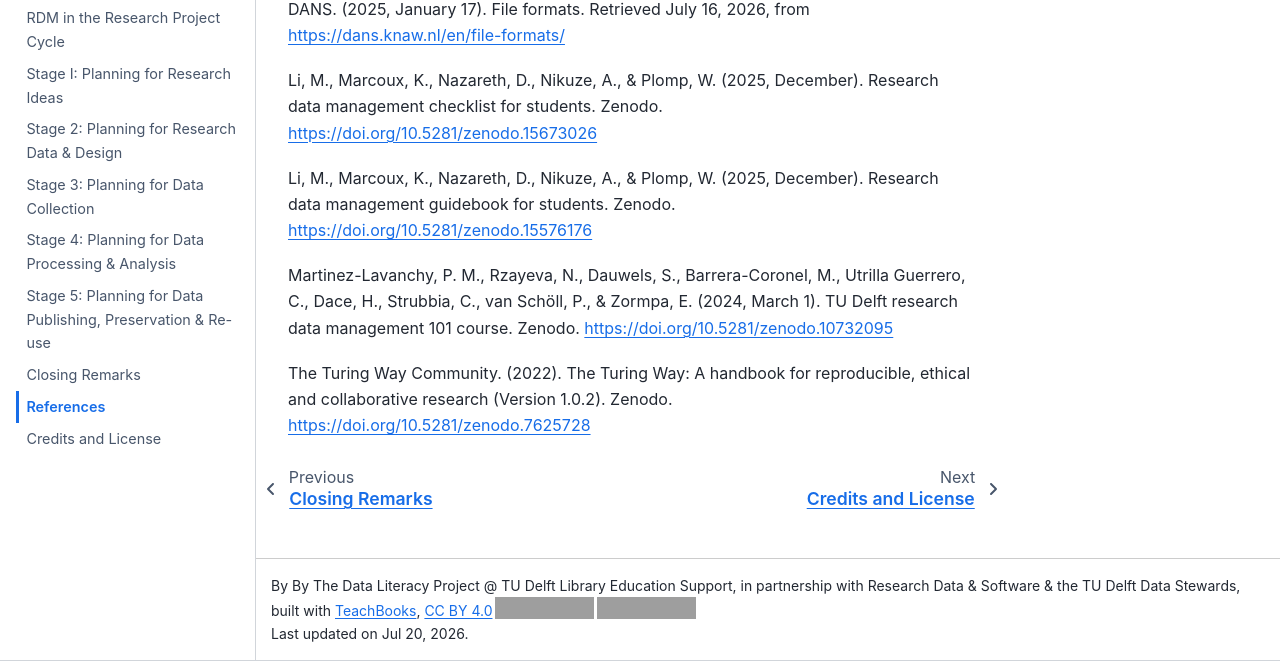
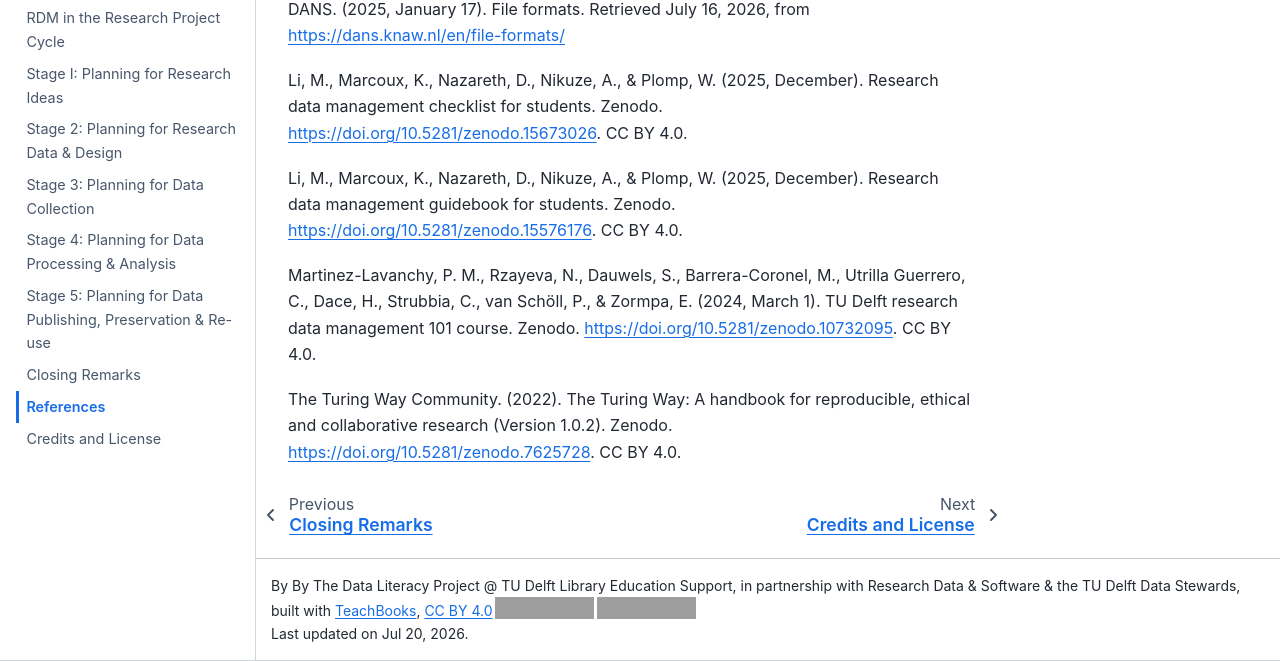
Before and after one commit to tu-delft-library/planning_for_rdm, a Jupyter Book: the page built from book/references.md, in a window 1280 px wide, cut to the strip 239-900 px from the top of the page. Built offline with Jupyter Book 1.0.4 settings and Sphinx 7.4.7 and the Sphinx Book theme 1.1.4, drawn with Linux system fonts in a browser that asks for light colours; comment, search, counter and statistics services are not loaded; grey boxes are pictures that could not be loaded.

Commit message:
Update references.md

```diff
--- a/book/references.md
+++ b/book/references.md
@@ -3,10 +3,10 @@
 :::
 DANS. (2025, January 17). File formats. Retrieved July 16, 2026, from <a href="https://dans.knaw.nl/en/file-formats/" target="_blank"> https://dans.knaw.nl/en/file-formats/</a>
 
-Li, M., Marcoux, K., Nazareth, D., Nikuze, A., & Plomp, W. (2025, December). Research data 	management checklist for students. Zenodo. <a href="https://doi.org/10.5281/zenodo.15673026" target="_blank"> https://doi.org/10.5281/zenodo.15673026</a>
+Li, M., Marcoux, K., Nazareth, D., Nikuze, A., & Plomp, W. (2025, December). Research data 	management checklist for students. Zenodo. <a href="https://doi.org/10.5281/zenodo.15673026" target="_blank"> https://doi.org/10.5281/zenodo.15673026</a>. CC BY 4.0.
 
-Li, M., Marcoux, K., Nazareth, D., Nikuze, A., & Plomp, W. (2025, December). Research data 	management guidebook for students. Zenodo. <a href="https://doi.org/10.5281/zenodo.15576176" target="_blank"> https://doi.org/10.5281/zenodo.15576176</a>
+Li, M., Marcoux, K., Nazareth, D., Nikuze, A., & Plomp, W. (2025, December). Research data 	management guidebook for students. Zenodo. <a href="https://doi.org/10.5281/zenodo.15576176" target="_blank"> https://doi.org/10.5281/zenodo.15576176</a>. CC BY 4.0.
 
-Martinez-Lavanchy, P. M., Rzayeva, N., Dauwels, S., Barrera-Coronel, M., Utrilla Guerrero, C., 	Dace, H., Strubbia, C., van Schöll, P., & Zormpa, E. (2024, March 1). TU Delft research data 	management 101 course. Zenodo. <a href="https://doi.org/10.5281/zenodo.10732095" target="_blank"> https://doi.org/10.5281/zenodo.10732095</a>
+Martinez-Lavanchy, P. M., Rzayeva, N., Dauwels, S., Barrera-Coronel, M., Utrilla Guerrero, C., 	Dace, H., Strubbia, C., van Schöll, P., & Zormpa, E. (2024, March 1). TU Delft research data 	management 101 course. Zenodo. <a href="https://doi.org/10.5281/zenodo.10732095" target="_blank"> https://doi.org/10.5281/zenodo.10732095</a>. CC BY 4.0.
 
-The Turing Way Community. (2022). The Turing Way: A handbook for reproducible, ethical and 	collaborative research (Version 1.0.2). Zenodo. <a href="https://doi.org/10.5281/zenodo.7625728" target="_blank"> https://doi.org/10.5281/zenodo.7625728</a>
+The Turing Way Community. (2022). The Turing Way: A handbook for reproducible, ethical and 	collaborative research (Version 1.0.2). Zenodo. <a href="https://doi.org/10.5281/zenodo.7625728" target="_blank"> https://doi.org/10.5281/zenodo.7625728</a>. CC BY 4.0.
```
